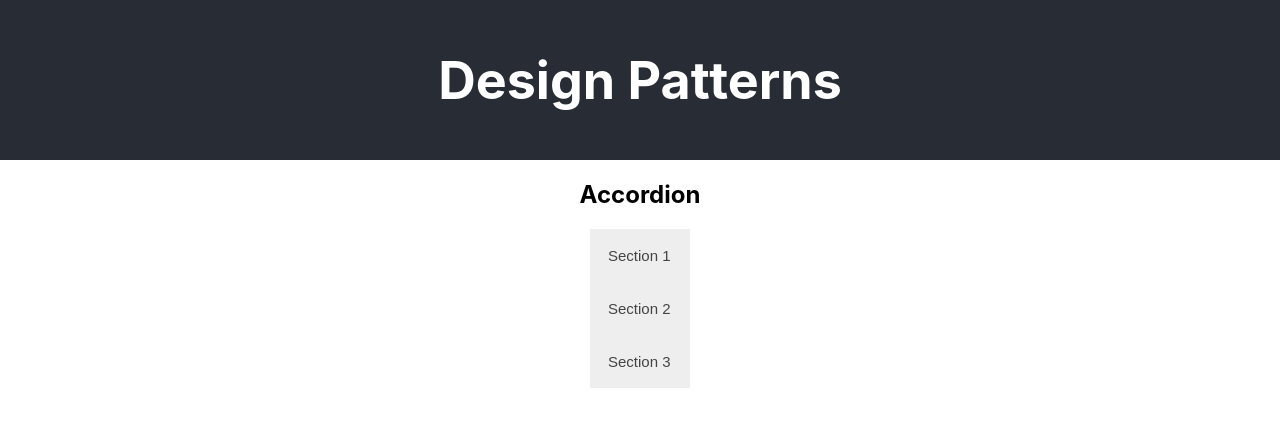
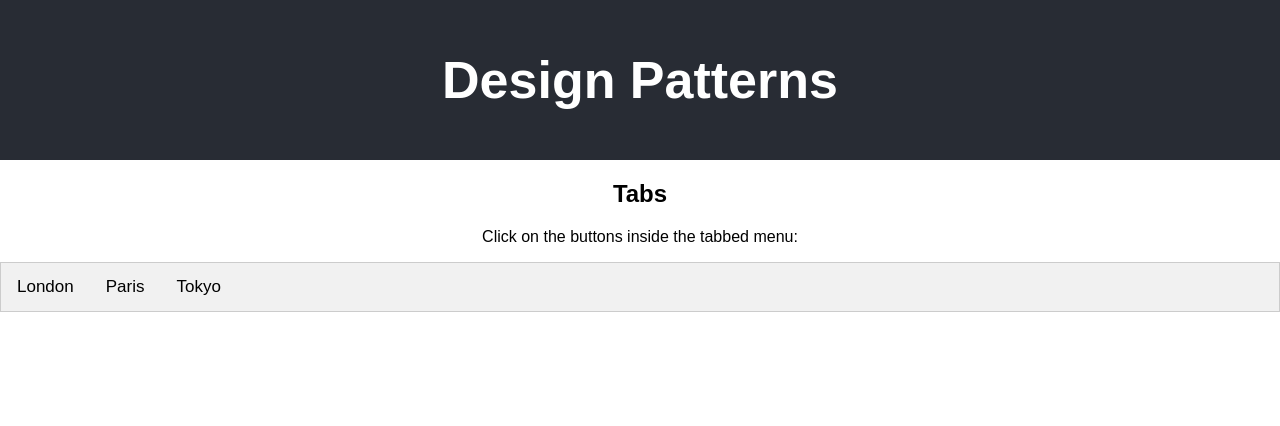
Before and after one commit to hygtfrde/design_patterns, a React (Create React App) app: page / in a window 1280 px wide. Shown: the top 426 px of the page. Built offline with nearby package versions, Linux system fonts and the light colour scheme.

Commit message:
convert tabs to react

```diff
--- a/src/App.tsx
+++ b/src/App.tsx
@@ -1,7 +1,7 @@
 import React from 'react';
 import './App.css';
 
-import IconBar from './Design_Patterns/Menus/Accordion/Accordion';
+import Pattern from './Design_Patterns/Menus/Tabs/Tabs';
 
 function App() {
   return (
@@ -9,7 +9,7 @@ function App() {
       <header className="App-header">
       <h1>Design Patterns</h1>
       </header>
-      <IconBar/>
+      <Pattern/>
     </div>
   );
 }
--- a/src/Design_Patterns/Menus/Tabs/Tabs.tsx
+++ b/src/Design_Patterns/Menus/Tabs/Tabs.tsx
@@ -2,28 +2,31 @@ import React from "react";
 import './tabs_styles.css';
 
 const Tabs = () => {
-    function openCity(evt, cityName) {
+
+    const openCity = (e: any) => {
+      const city = e.target.innerHTML;
       var i, tabcontent, tablinks;
       tabcontent = document.getElementsByClassName("tabcontent");
-        for (i = 0; i < tabcontent.length; i++) {
-          tabcontent[i].style.display = "none";
-        }
+      // for (i = 0; i < tabcontent.length; i++) {
+      //   tabcontent[i].style.display = "none";
+      // }
       tablinks = document.getElementsByClassName("tablinks");
       for (i = 0; i < tablinks.length; i++) {
         tablinks[i].className = tablinks[i].className.replace(" active", "");
       }
-        document.getElementById(cityName).style.display = "block";
-        evt.currentTarget.className += " active";
+      document.getElementById(city).style.display = "block";
+      e.currentTarget.className += " active";
+        return 0
       }
     return (
-        <div>
+        <div className="container">
             <h2>Tabs</h2>
             <p>Click on the buttons inside the tabbed menu:</p>
 
             <div className="tab">
-            <button className="tablinks" onclick="openCity(event, 'London')">London</button>
-            <button className="tablinks" onclick="openCity(event, 'Paris')">Paris</button>
-            <button className="tablinks" onclick="openCity(event, 'Tokyo')">Tokyo</button>
+              <button className="tablinks" onClick={openCity}>London</button>
+              <button className="tablinks" onClick={openCity}>Paris</button>
+              <button className="tablinks" onClick={openCity}>Tokyo</button>
             </div>
 
             <div id="London" className="tabcontent">
--- a/src/Design_Patterns/Menus/Tabs/tabs_styles.css
+++ b/src/Design_Patterns/Menus/Tabs/tabs_styles.css
@@ -15,7 +15,7 @@ body {font-family: Arial;}
   outline: none;
   cursor: pointer;
   padding: 14px 16px;
-  transition: 0.3s;
+  transition: 1.5s;
   font-size: 17px;
 }
 
```
Lines whose indentation alone changed are shown as unchanged.
